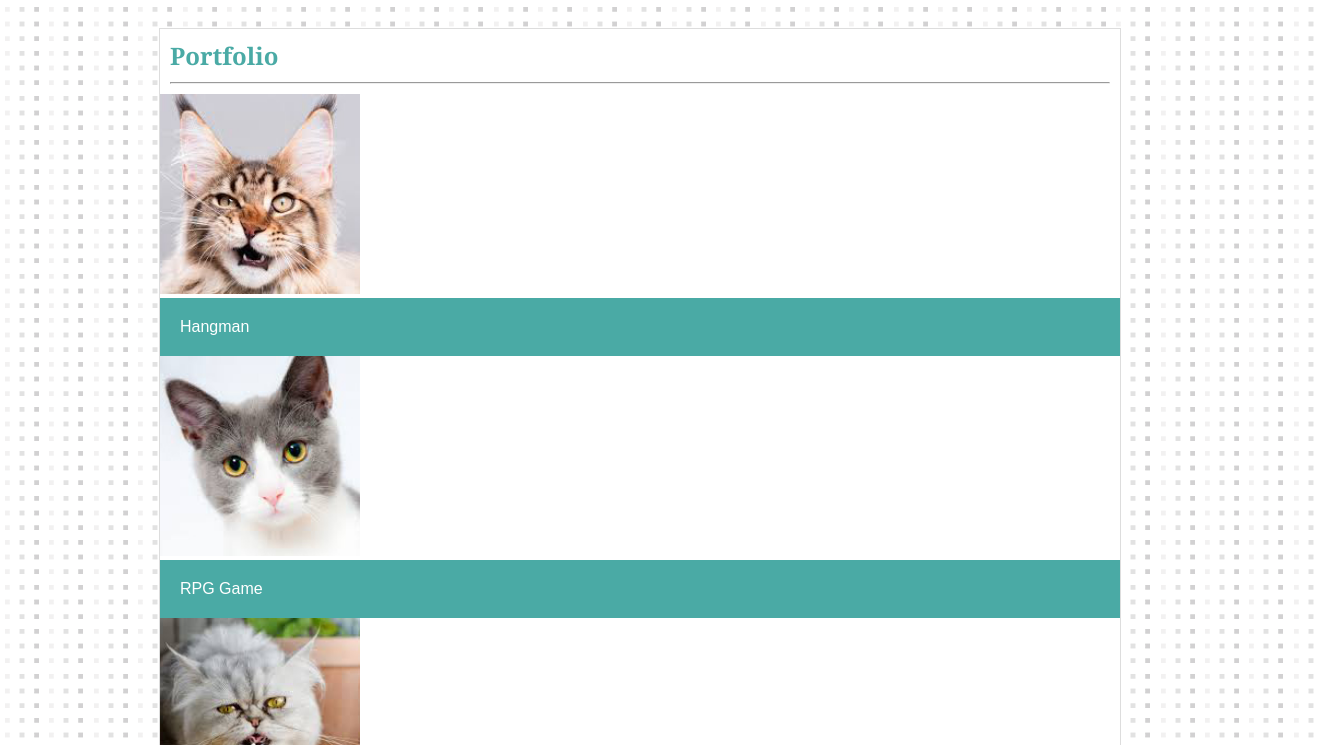
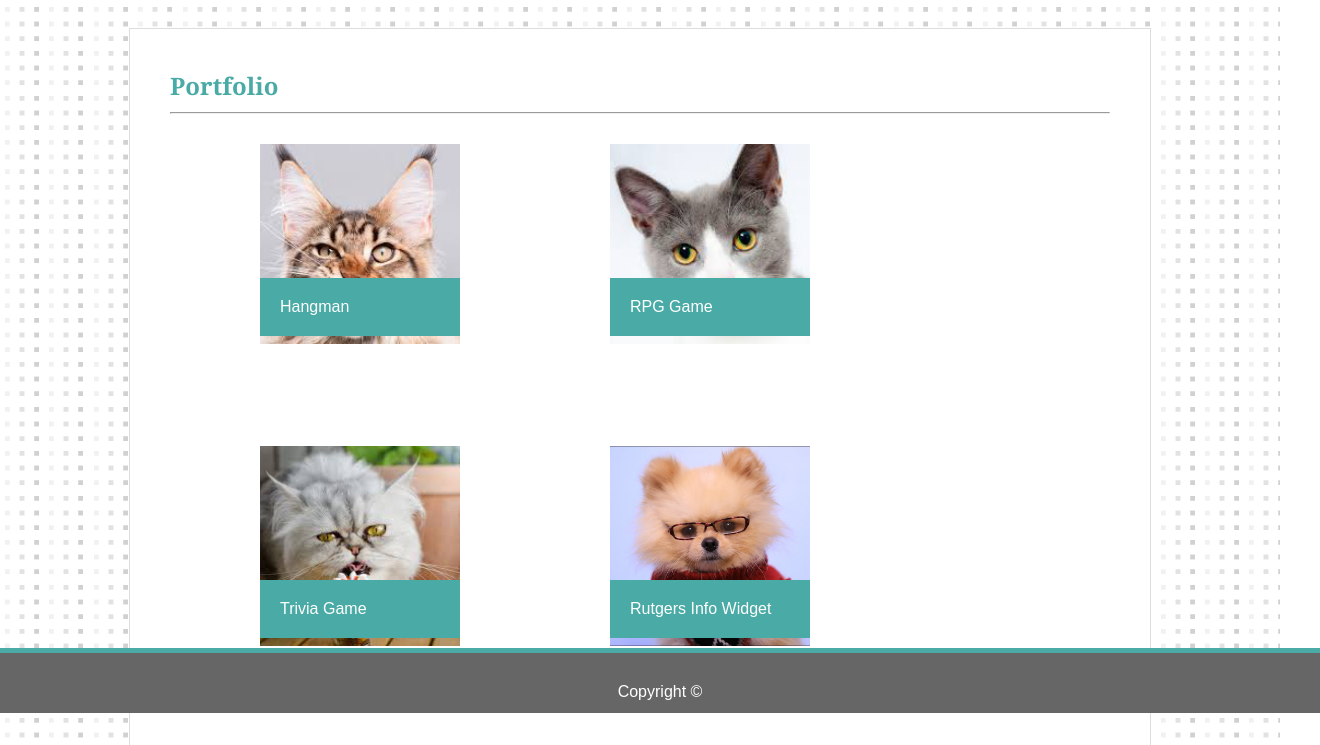
Before and after one commit to anmariesmith/Basic-Portfolio, a plain HTML site: page portfolio.html in a window 1280 px wide. Shown: the part 87-832 px from the top of the page, 1320 px wide, since content can reach past the window. Drawn offline with Linux system fonts and the light colour scheme.

Commit message:
fixes positioning in all pages for main content, heder tag on top left and overlapping icons

```diff
--- a/assets/css/style.css
+++ b/assets/css/style.css
@@ -18,7 +18,7 @@ h1 {
     background: #4aaaa5;
     font-family: 'Georgia', Times, "Times New Roman", serif;
     color: white;
-    padding: 20px 10px 20px 10px;
+    padding: 20px 20px 20px 20px;
     margin-top: 0;
     margin-bottom: 0;
     margin-left: 100px;
@@ -26,7 +26,7 @@ h1 {
     border-bottom: 1px solid darkgrey;
 }
 
-a{
+a {
     text-decoration: none;
     font-family: 'Arial', 'Helvetica Neue', Helvetica, sans-serif;
     color: #777777;
@@ -45,10 +45,10 @@ a:hover {
 #portfolio {
     float: right;
     padding: 20px;
-    border-left: 1px solid lightgrey;
-    border-right: 1px solid lightgrey;
     margin-top: auto;
-    margin-botton: auto;
+    margin-bottom: auto;
+    border-left: 1px solid #cccccc;
+    border-right: 1px solid #cccccc;
 }
 
 #aboutme {
@@ -63,6 +63,7 @@ main {
     margin: auto;
     border: 1px solid #dddddd;
     overflow: auto;
+    padding: 30px;
 }
 
 h2 {
@@ -95,9 +96,9 @@ p {
  **/
 
  .PortfolioBox {
-     float:left;
-     margin: 30px;
-     overflow: auto;
+     float: left;
+     margin: 20px 100px 20px 100px;
+     width: 150px;
  }
 
 
@@ -106,6 +107,9 @@ p {
     background: #4aaaa5;
     color: white;
     padding: 20px;
+    position: relative;
+    bottom: 70px;
+    width: 160px;
 }
 
 /**
@@ -158,11 +162,9 @@ p {
     padding: 30px 20px 0px 20px;
     text-align: center;
     background: #666666;
-    position: relative;
-    top: 420px;
+    position: fixed;
     border-top: 5px solid #4aaaa5;
     width: 100%;
-    float: bottom;
-    left: 0; right: 0; bottom: 0;
+    bottom: 0;
     height: 30px;
   }
--- a/portfolio.html
+++ b/portfolio.html
@@ -8,6 +8,7 @@
     <title>Anmarie's Portfolio</title>
     <link rel="stylesheet" href="assets/css/style.css">
 </head>
+
 <body background="assets/images/tiny-squares.png">
     <header>
         <h1>Anmarie Smith</h1>
@@ -20,29 +21,27 @@
     <main>
         <h2>Portfolio</h2>
         <hr>
-        <div class="PorfolioBox">
+        <div class="PortfolioBox">
             <img src="assets/images/cat1.jpeg" alt="Cat 1" width="200" />
             <div class="stripe">Hangman
             </div>
         </div>
-        <div class="PorfolioBox">
+        <div class="PortfolioBox">
             <img id="cat2" src="assets/images/cat2.jpeg" alt="Cat 2" width="200" />
             <div class="stripe">RPG Game
             </div>
-
         </div>
-        <div class="PorfolioBox1">
-
+        <div class="PortfolioBox">
             <img id="cat3" src="assets/images/cat3.jpeg" alt="Cat 3" width="200" />
             <div class="stripe">Trivia Game
             </div>
         </div>
-        <div class="PorfolioBox1">
+        <div class="PortfolioBox">
             <img id="dog1" src="assets/images/dog1.jpg" alt="Dog 1" width="200" />
             <div class="stripe">Rutgers Info Widget
             </div>
         </div>
-        <div class="PorfolioBox2">
+        <div class="PortfolioBox">
             <img id="dog2" src="assets/images/dog2.jpeg" alt="Dog 2" width="200" />
             <section class="stripe">Rock Paper Scissors
             </section>
```
Also changed, not shown: index.html (+2 -2 lines). Lines whose indentation alone changed are shown as unchanged.
